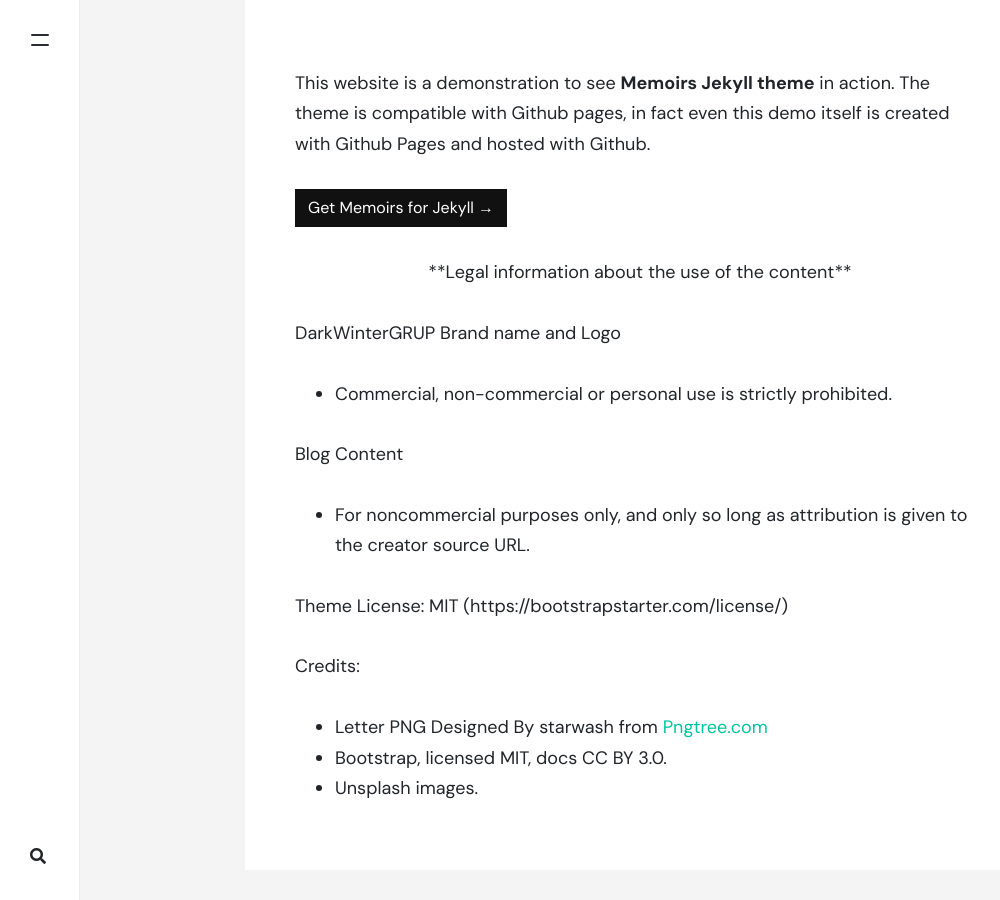
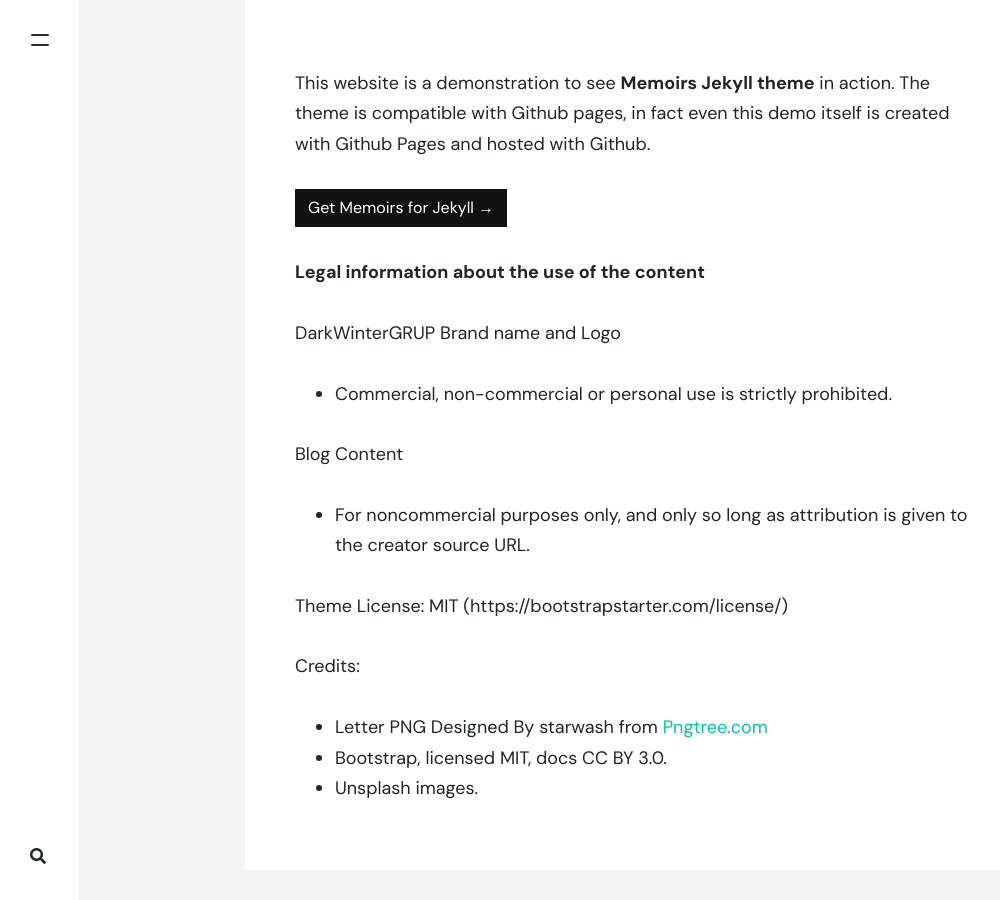
Before and after one commit to darkwintergrup/BLOG, a Jekyll site: the page built from _pages/about.md, in a window 1280 px wide and 900 px high, scrolled down 1803 px. Shown: the whole window, without its empty margins (0-1000 px from the left). Built offline with Jekyll 4.4.1, drawn with Linux system fonts in a browser that asks for light colours; nearby versions of some CDN libraries; comment, search, counter and statistics services are not loaded.

```diff
--- a/_pages/about.md
+++ b/_pages/about.md
@@ -12,7 +12,7 @@ This website is a demonstration to see **Memoirs Jekyll theme** in action. The t
 <a target="_blank" href="https://bootstrapstarter.com/bootstrap-templates/jekyll-theme-memoirs/" class="btn btn-dark"> Get Memoirs for Jekyll &rarr;</a>
 
 
-<center>**Legal information about the use of the content**</center>
+**Legal information about the use of the content**
 
 DarkWinterGRUP Brand name and Logo
 - Commercial, non-commercial or personal use is strictly prohibited.
```
